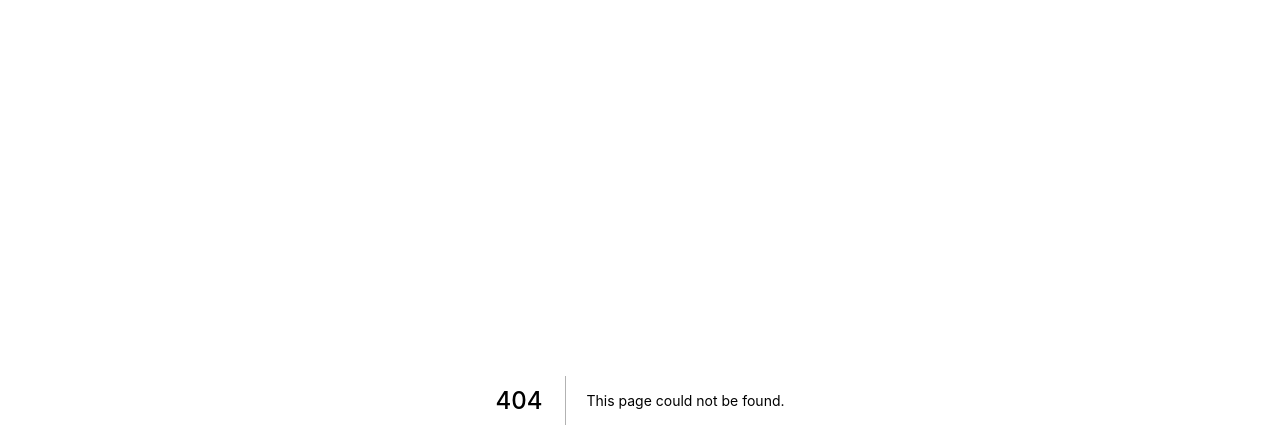
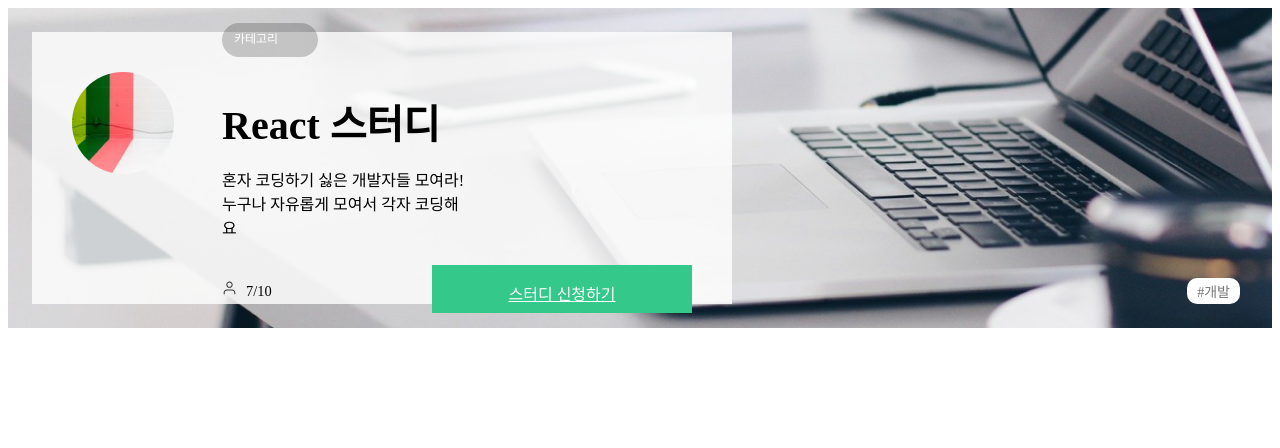
Before and after one commit to IRONDESK/moss, a Next.js app: page /study in a window 1280 px wide. Before the commit this address had no page. Shown: the top 448 px of the page. Built offline with nearby package versions, Linux system fonts and the light colour scheme.

Commit message:
:sparkles:study화면 배너 컴포넌트 구현

```diff
--- /dev/null
+++ b/src/components/StudyBanner.tsx
@@ -0,0 +1,133 @@
+import styled from '@emotion/styled';
+import { COLOR } from '../constants';
+
+export const StudyBanner = (props: {
+  logo: string;
+  category: string;
+  title: string;
+  des: string;
+  hashtag: string;
+  member: number;
+  link: string;
+}) => {
+  return (
+    <Banner>
+      <StudyIntro>
+        <StudyImg src={props.logo} alt="study-logo" />
+        <StudyDescription>
+          <StudyDetail>
+            <Category>{props.category}</Category>
+            <Title>{props.title}</Title>
+            <Des>{props.des}</Des>
+          </StudyDetail>
+          <Join>
+            <Member>{props.member}/10</Member>
+            <StudyBtn href={props.link}>스터디 신청하기</StudyBtn>
+          </Join>
+        </StudyDescription>
+      </StudyIntro>
+      <Hashtag>{props.hashtag}</Hashtag>
+    </Banner>
+  );
+};
+
+const Banner = styled.section`
+  display: flex;
+  justify-content: space-between;
+  align-items: flex-end;
+  background: url('/images/background.png');
+  background-size: cover;
+  padding: 24px 0 24px 24px;
+`;
+
+const StudyIntro = styled.section`
+  width: 700px;
+  height: 272px;
+  padding: 40px;
+  box-sizing: border-box;
+  display: flex;
+  justify-content: center;
+  align-items: center;
+  background-color: rgba(255, 255, 255, 0.8);
+`;
+
+const StudyImg = styled.img`
+  width: 102px;
+  height: 102px;
+  margin: 40px 48px 130px 0;
+`;
+const StudyDescription = styled.article`
+  width: 100%;
+`;
+
+const StudyDetail = styled.div`
+  display: flex;
+  flex-direction: column;
+  margin-bottom: 26px;
+`;
+
+const Category = styled.div`
+  width: 72px;
+  height: 22px;
+  padding: 6px 12px;
+  margin-bottom: 11px;
+  background-color: rgba(0, 0, 0, 0.2);
+  font-family: 'Noto Sans KR';
+  font-size: 12px;
+  color: #fff;
+  border-radius: 40px;
+`;
+const Title = styled.h2`
+  margin-bottom: 16px;
+  font-size: 40px;
+  line-height: 50px;
+  font-weight: 700;
+`;
+
+const Des = styled.div`
+  font-family: 'Noto Sans KR';
+  width: 246px;
+`;
+
+const Join = styled.div`
+  display: flex;
+  justify-content: space-between;
+  align-items: center;
+  width: 100%;
+  margin-top: 9px;
+`;
+
+const Member = styled.span`
+  position: relative;
+  margin-top: 5px;
+  padding-left: 24px;
+  font-size: 0.9rem;
+  &::before {
+    content: '';
+    position: absolute;
+    top: -3px;
+    left: 0;
+    background: url('/images/login.svg');
+    background-position: top;
+    background-size: 16px;
+    width: 15px;
+    height: 15px;
+  }
+`;
+const StudyBtn = styled.a`
+  width: 260px;
+  height: 48px;
+  background-color: ${COLOR.main};
+  color: #fff;
+  text-align: center;
+  padding-top: 16px;
+  box-sizing: border-box;
+`;
+const Hashtag = styled.div`
+  margin-right: 32px;
+  padding: 3px 10px;
+  background-color: #fff;
+  color: #767676;
+  font-size: 14px;
+  border-radius: 10px;
+`;
--- /dev/null
+++ b/src/pages/study.tsx
@@ -0,0 +1,19 @@
+import type { NextPage } from 'next';
+import styled from '@emotion/styled';
+import { StudyBanner } from '../components/StudyBanner';
+
+export default function StudyPage() {
+  return (
+    <>
+      <StudyBanner
+        logo="./images/StudyLogo.png"
+        category="카테고리"
+        title="React 스터디"
+        des="혼자 코딩하기 싫은 개발자들 모여라! 누구나 자유롭게 모여서 각자 코딩해요"
+        hashtag="#개발"
+        member={7}
+        link="#"
+      />
+    </>
+  );
+}
```
Also changed, not shown: public/images/background.png (added), public/images/studyLogo.png (added).
